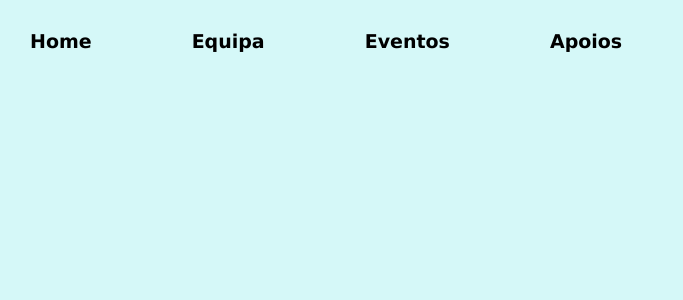
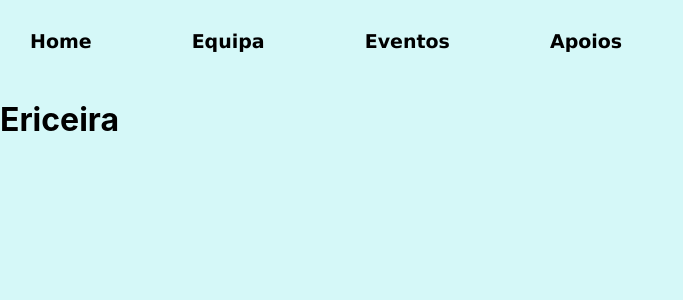
Before and after one commit to Belchior14/GuardiaoDoOceano, a React (Create React App) app: page /GuardiaoDoOceano/eventos/1 in a window 1280 px wide. Shown: the top 300 px of the page, without its empty margins (0-683 px from the left). Built offline with nearby package versions, Linux system fonts and the light colour scheme.

Commit message:
code for the single page

```diff
--- a/src/Components/eventos/allEvents.js
+++ b/src/Components/eventos/allEvents.js
@@ -2,6 +2,7 @@ import eventos from "./eventos.json";
 import "./allEvents.css";
 import { useState } from "react";
 import testImage from "./eventosImages/OceanConferenceMain.jpg";
+import { Link } from "react-router-dom";
 
 export function ShowAllEvents() {
   const [allEvents, setAllEvents] = useState(eventos);
@@ -14,6 +15,7 @@ export function ShowAllEvents() {
       <div className="allEvents">
         {allEvents.map((event) => {
           return (
+            <Link to={`/GuardiaoDoOceano/eventos/${event.id}`}>
               <div>
                 <div className="eventBasicInfo" key={event.id}>
                   <img className="eventMainImage" src={testImage} alt="test" />
@@ -21,6 +23,7 @@ export function ShowAllEvents() {
                   <h4>{event.Date}</h4>
                 </div>
               </div>
+            </Link>
           );
         })}
       </div>
--- /dev/null
+++ b/src/Components/eventos/singleEvent.css
@@ -0,0 +1,3 @@
+.singleEvent{
+    padding-top: 100px;
+}
--- /dev/null
+++ b/src/Components/eventos/singleEvent.js
@@ -0,0 +1,19 @@
+import { useState } from "react";
+import eventos from "./eventos.json";
+import "./singleEvent.css";
+
+export function SingleEvent() {
+  const [singleEvent, setSingleEvent] = useState(eventos);
+  const oneEvent = singleEvent.filter(
+    (event) => event.id == window.location.href.split("/").at(-1)
+  );
+
+  return (
+    <div>
+      {console.log(oneEvent)}
+      {oneEvent.map((event) => {
+        return <h1 className="singleEvent">{event.Local}</h1>;
+      })}
+    </div>
+  );
+}
--- a/src/Components/index.js
+++ b/src/Components/index.js
@@ -6,3 +6,4 @@ export {Eventos} from "./eventos"
 export {Mission} from "./mission"
 export {Home} from "./Home"
 export {ShowAllEvents} from "./eventos/allEvents"
+export {SingleEvent} from "./eventos/singleEvent"
--- a/src/index.js
+++ b/src/index.js
@@ -5,6 +5,7 @@ import reportWebVitals from "./reportWebVitals";
 import { Home, NavBar } from "./Components";
 import { BrowserRouter, Routes, Route } from "react-router-dom";
 import { ShowAllEvents } from "./Components/eventos/allEvents";
+import { SingleEvent } from "./Components/eventos/singleEvent"
 
 
 
@@ -16,6 +17,7 @@ root.render(
       <Routes>
         <Route path="/GuardiaoDoOceano" element={<Home />} />
         <Route path="/GuardiaoDoOceano/eventos" element={<ShowAllEvents/>} />
+        <Route path="/GuardiaoDoOceano/eventos/:id" element={<SingleEvent/>} />
       </Routes>
     </BrowserRouter>
   </React.StrictMode>
```
Lines whose indentation alone changed are shown as unchanged.
